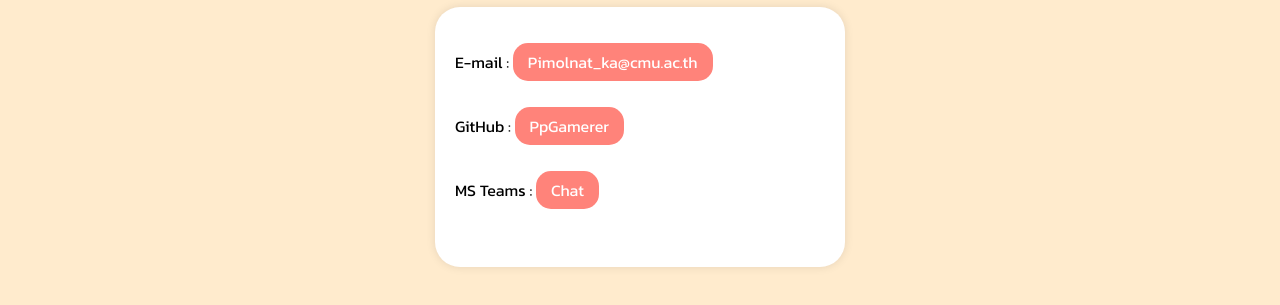
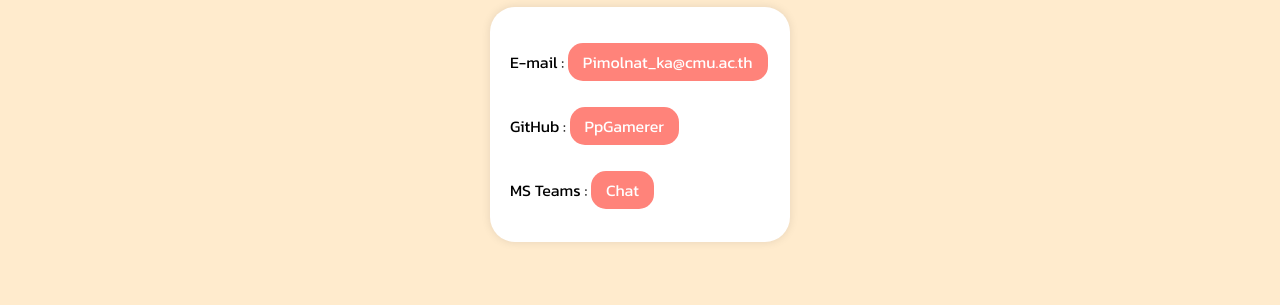
Before and after one commit to cpe207/lab02-PpGamerer, a plain HTML site: page contact.html in a window 1280 px wide. Shown: the part 191-496 px from the top of the page. Drawn offline with Linux system fonts and the light colour scheme.

Commit message:
change rcorner3 size

```diff
--- a/css/style.css
+++ b/css/style.css
@@ -24,6 +24,7 @@ h3 {
 .center-header {
     text-align: center;
 }
+
 html {
     font-family:"Kanit", sans-serif;
     font-style:normal;
@@ -92,8 +93,8 @@ a:hover, a:active {
   border-radius: 25px;
   background: white;
   padding: 20px;
-  width: 370px;
-  height: 220px;
+  width: 260px;
+  height: 195px;
   margin: auto;
   box-shadow: 0 0 10px rgba(0, 0, 0, 0.1);
 }
```
